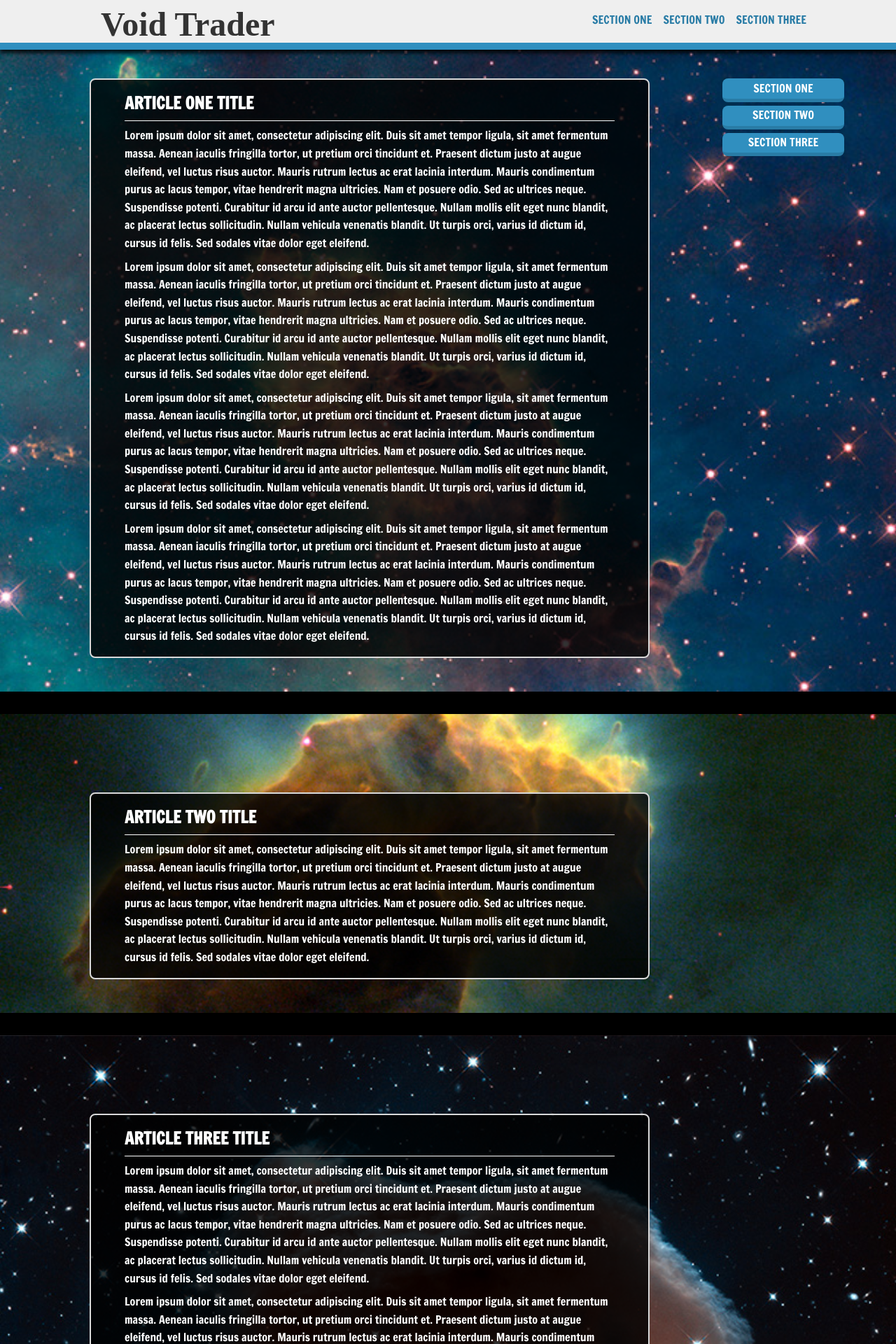
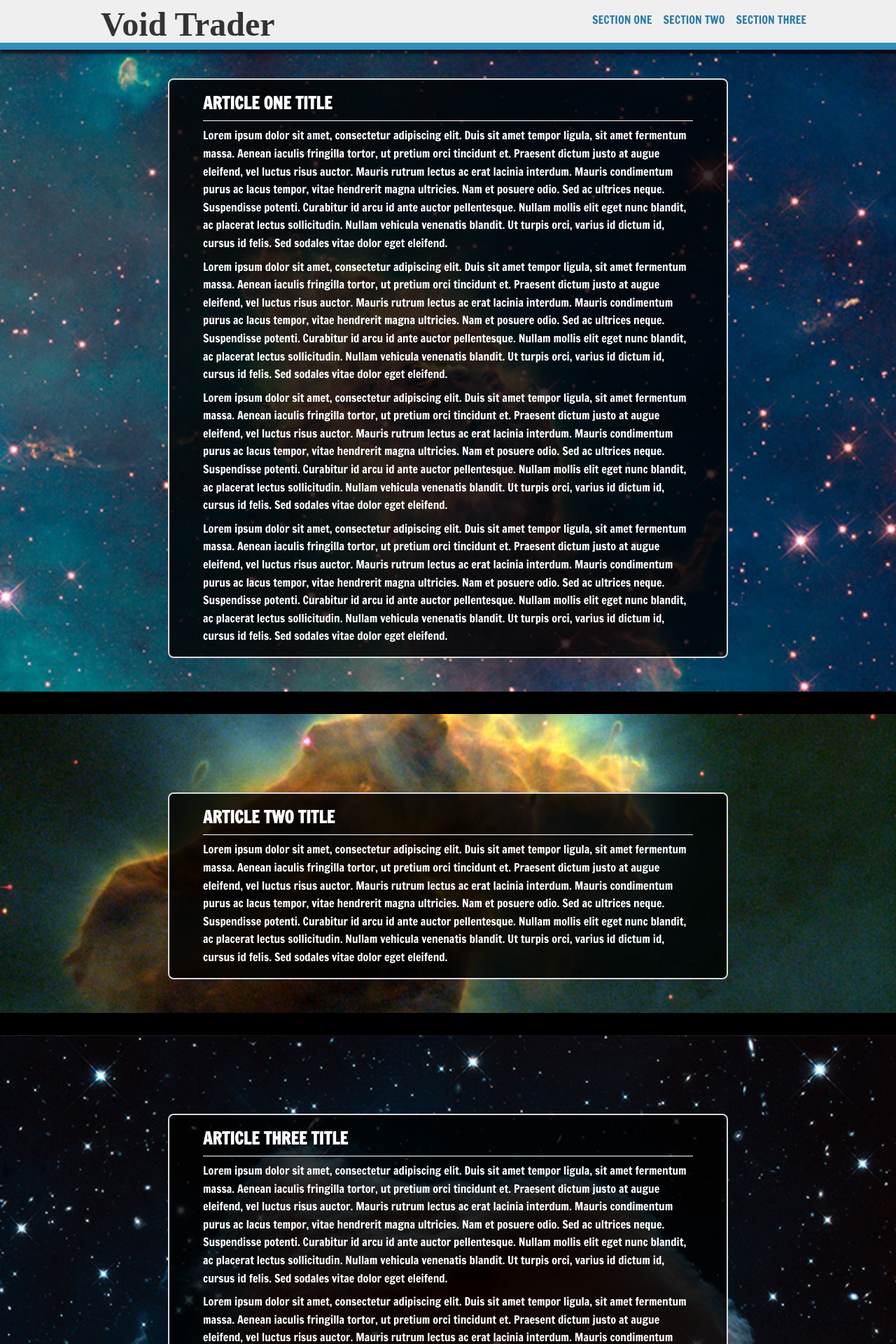
Before and after one commit to mitchellshelton/voidtrader.com, a PHP site: page / in a window 1280 px wide. Shown: the top 1920 px of the page at 70% size. Run offline with PHP 8.4, Linux system fonts and the light colour scheme.

Commit message:
core redesign complete

```diff
--- a/index.php
+++ b/index.php
@@ -25,16 +25,6 @@
 </header>
 
 <main id="main" class="main">
-
-  <aside id="sidebar" class="sidebar">
-    <div class="navigation">
-      <ul class="navigation-list">
-        <li class="navigation-item"><a class="navigation-link" href="#home">Section One</a></li>
-        <li class="navigation-item"><a class="navigation-link" href="#article-two">Section Two</a></li>
-        <li class="navigation-item"><a class="navigation-link" href="#article-three">Section Three</a></li>
-      </ul>
-    </div>
-  </aside>
 
   <article id="article-one" class="article-one article">
     <div class="article-content-container">
--- a/style/sass/_extendables.scss
+++ b/style/sass/_extendables.scss
@@ -46,3 +46,23 @@
 %italic {
   font-style: italic;
 }
+
+%blue-button {
+  a {
+    display: block;
+    border-bottom: 5px solid $c-dark-blue;
+    border-radius: 0.5em;
+    color: $c-white;
+    background-color: $c-blue;
+    text-decoration: none;
+    text-transform: uppercase;
+    text-align: center;
+    padding: 0.1em 2.3em;
+
+    &:hover {
+      background-color: $c-dark-blue;
+      border-top: 3px solid $c-dark-blue;
+      border-bottom: 2.5px solid $c-dark-blue;
+    }
+  }
+}
--- a/style/sass/layout/_article.scss
+++ b/style/sass/layout/_article.scss
@@ -8,10 +8,12 @@
 }
 
 .article-content {
-  max-width: 43.75em;
   padding: 0.5em 3em;
   border: 2px solid $c-grey;
   border-radius: 0.5em;
+  margin: 0 auto;
+  width: 100%;
+  max-width: 43.75em;
   background-color: rgba($c-black, 0.8);
 }
 
--- a/style/sass/layout/_sidebar.scss
+++ /dev/null
@@ -1,37 +0,0 @@
-.sidebar {
-  @include stagecenter();
-}
-.navigation {
-  position: fixed;
-  top: 7em;
-  float: right;
-  left: 64.5em;
-}
-
-.navigation-list {
-  margin: 0;
-  padding: 0;
-}
-
-.navigation-item {
-  list-style-type: none;
-  margin-bottom: 5px;
-}
-
-.navigation-link {
-  display: block;
-  border-bottom: 5px solid $c-dark-blue;
-  border-radius: 0.5em;
-  color: $c-white;
-  background-color: $c-blue;
-  text-decoration: none;
-  text-transform: uppercase;
-  text-align: center;
-  padding: 0.1em 2.3em;
-
-  &:hover {
-    background-color: $c-dark-blue;
-    border-top: 3px solid $c-dark-blue;
-    border-bottom: 2.5px solid $c-dark-blue;
-  }
-}
--- a/style/sass/style.scss
+++ b/style/sass/style.scss
@@ -6,5 +6,4 @@
 @import 'layout/header';
 @import 'layout/main';
 @import 'layout/article';
-@import 'layout/sidebar';
 @import 'layout/footer';
--- a/style/style.css
+++ b/style/style.css
@@ -522,10 +522,12 @@ body {
     width: 64em; }
 
 .article-content {
-  max-width: 43.75em;
   padding: 0.5em 3em;
   border: 2px solid #d9d9d9;
   border-radius: 0.5em;
+  margin: 0 auto;
+  width: 100%;
+  max-width: 43.75em;
   background-color: rgba(0, 0, 0, 0.8); }
 
 .article-title {
@@ -564,42 +566,6 @@ body {
   padding-top: 4em;
   background-image: url("../images/article-bg-03.jpg"); }
 
-.sidebar {
-  margin: 0 auto;
-  width: 100%;
-  max-width: 64em; }
-  .no-mediaqueries .sidebar {
-    width: 64em; }
-
-.navigation {
-  position: fixed;
-  top: 7em;
-  float: right;
-  left: 64.5em; }
-
-.navigation-list {
-  margin: 0;
-  padding: 0; }
-
-.navigation-item {
-  list-style-type: none;
-  margin-bottom: 5px; }
-
-.navigation-link {
-  display: block;
-  border-bottom: 5px solid #297ca6;
-  border-radius: 0.5em;
-  color: #ffffff;
-  background-color: #308fbf;
-  text-decoration: none;
-  text-transform: uppercase;
-  text-align: center;
-  padding: 0.1em 2.3em; }
-  .navigation-link:hover {
-    background-color: #297ca6;
-    border-top: 3px solid #297ca6;
-    border-bottom: 2.5px solid #297ca6; }
-
 .footer {
   background-color: #efefef;
   border-top: 10px solid #308fbf;
```
Also changed, not shown: 2 other files.
